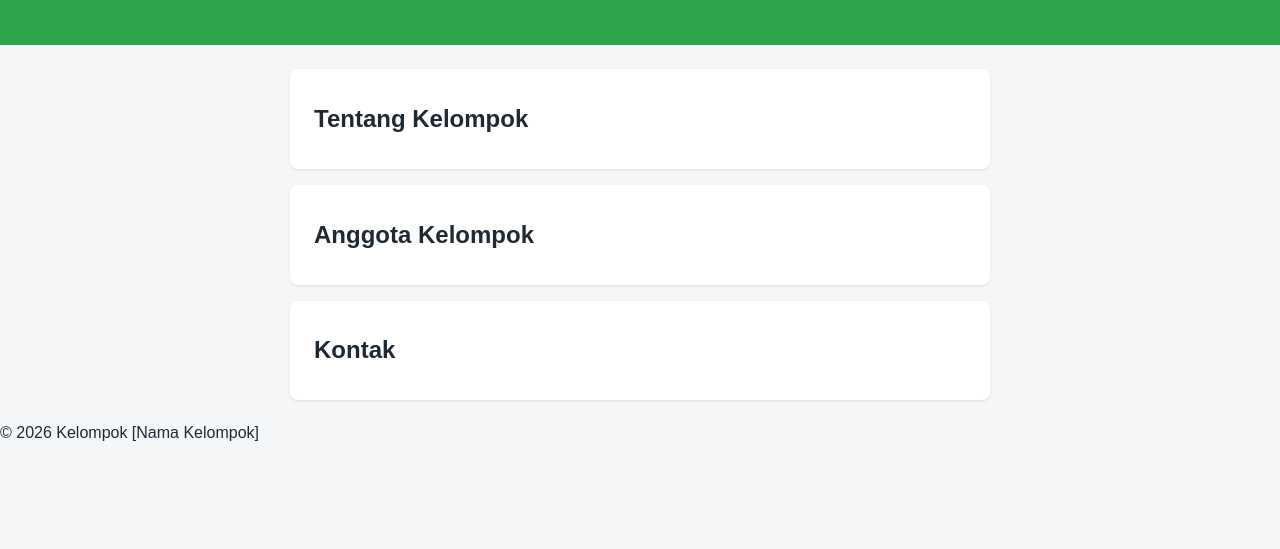
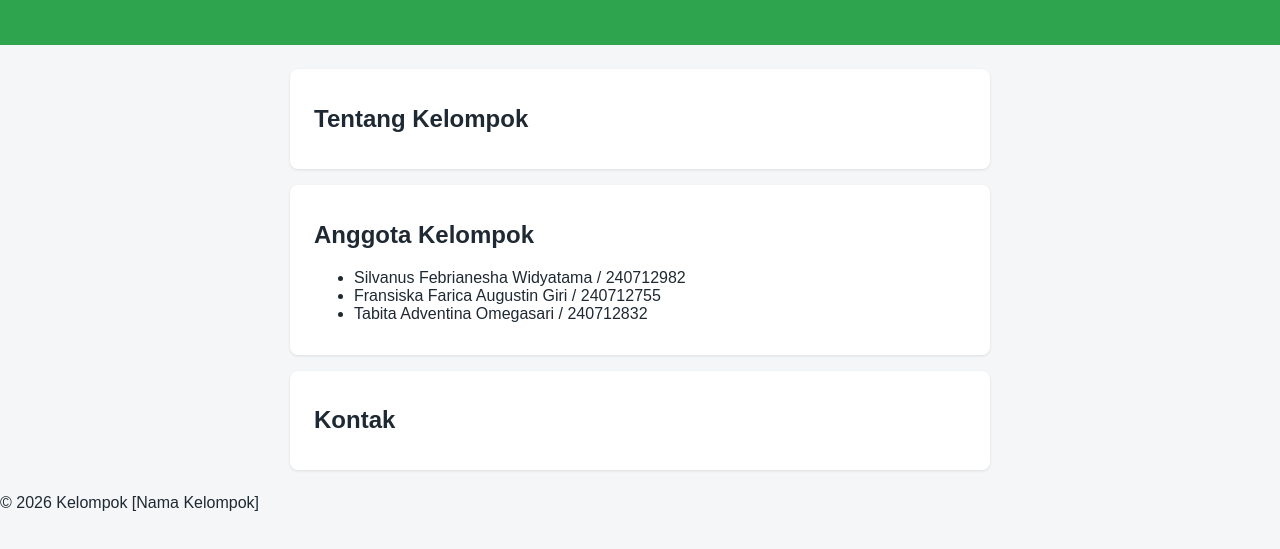
Before and after one commit to silvanusfw/Tgs3_Github_240712992, a plain HTML site: page index.html in a window 1280 px wide. Shown: the part 133-682 px from the top of the page. Drawn offline with Linux system fonts and the light colour scheme.

Commit message:
Update index.html

```diff
--- a/index.html
+++ b/index.html
@@ -20,7 +20,9 @@
       <section id="anggota">
         <h2>Anggota Kelompok</h2>
         <ul>
-          <!-- TODO (Anggota 2): tambahkan nama & NIM tiap anggota -->
+          <li> Silvanus Febrianesha Widyatama / 240712982</li>
+          <li> Fransiska Farica Augustin Giri / 240712755</li>
+          <li> Tabita Adventina Omegasari / 240712832</li>
         </ul>
       </section>
       <section id="kontak">
```
